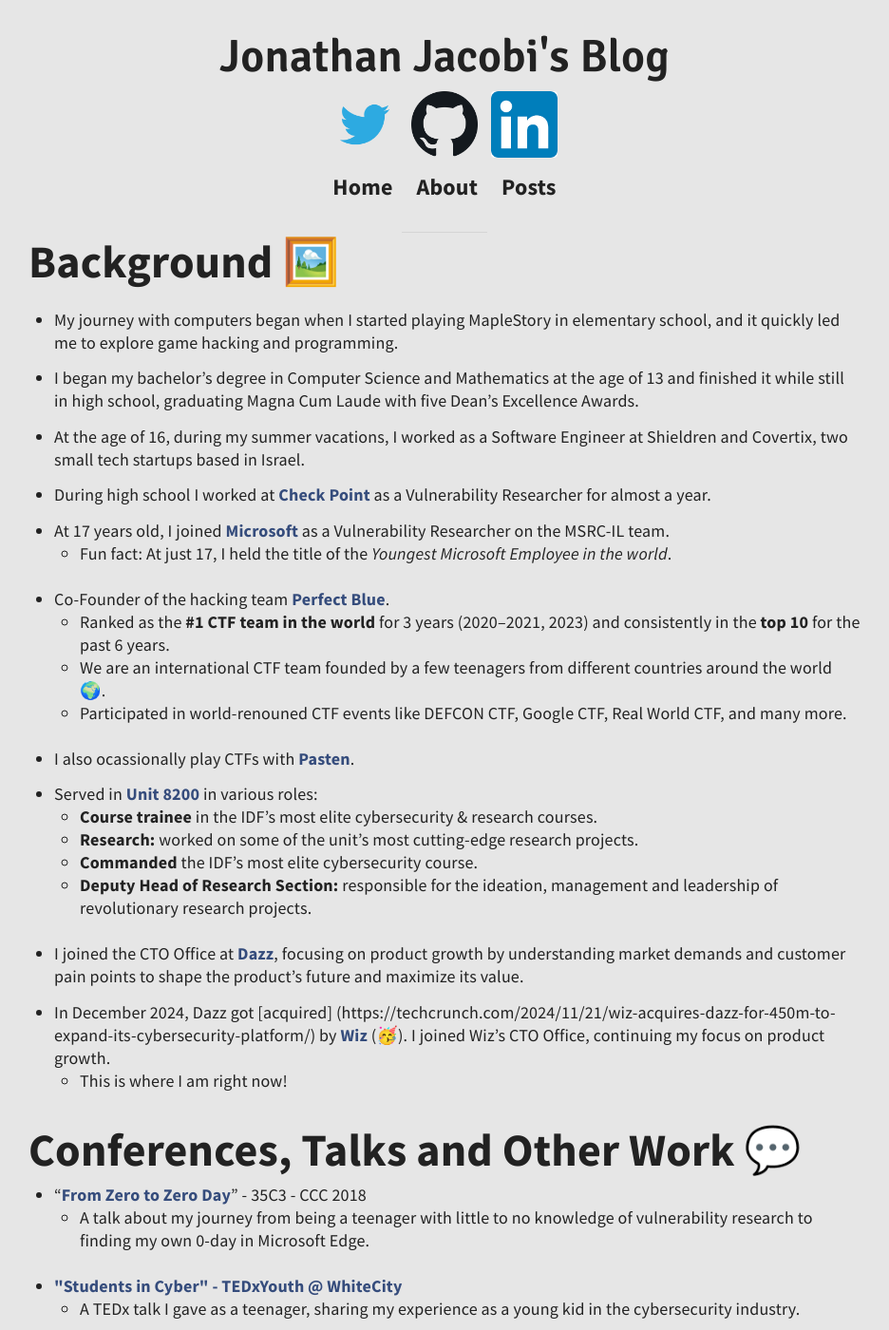
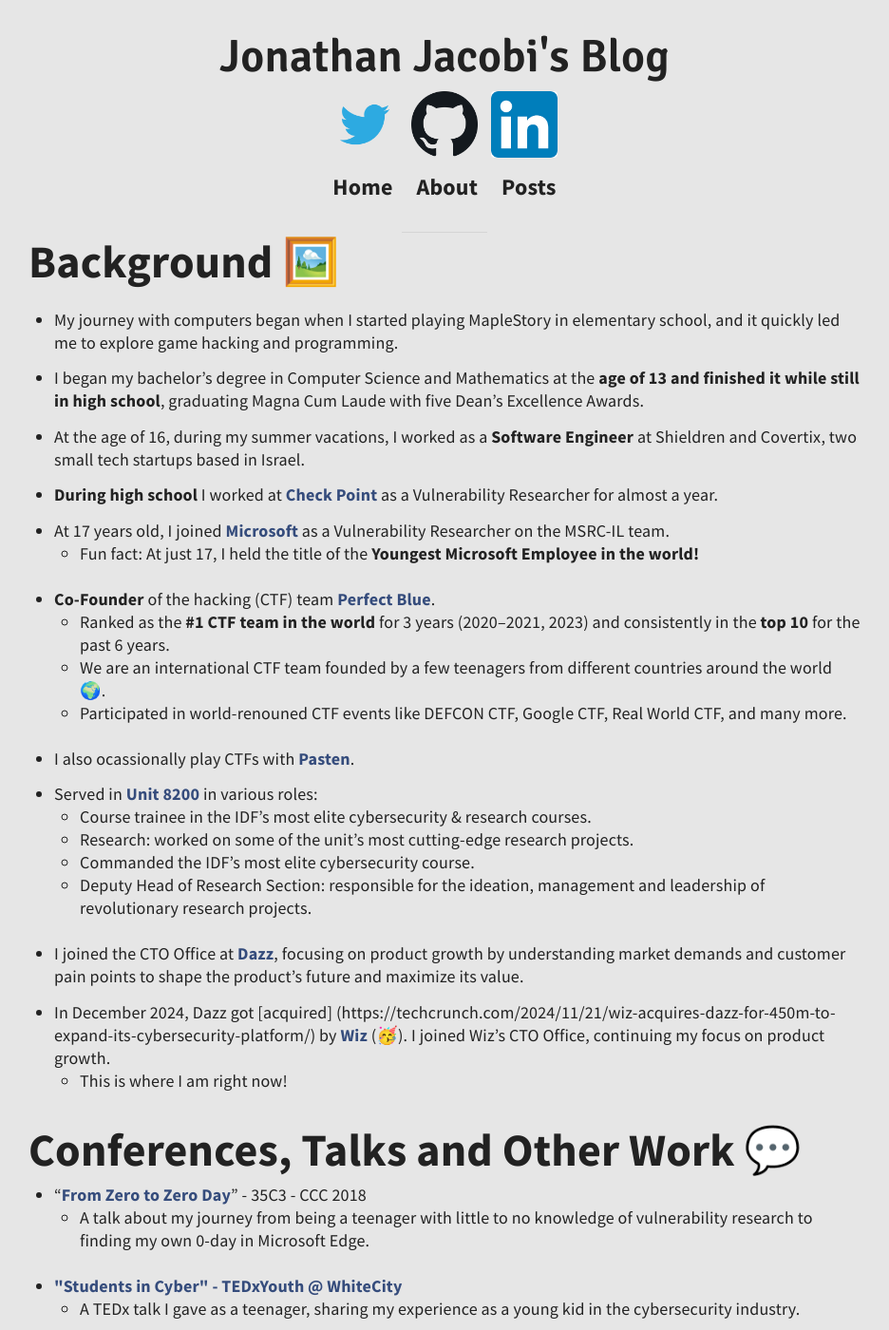
Before and after one commit to j0nathanj/j0nathanj.github.io, a Jekyll site: the page built from about.md, in a window 1280 px wide and 1400 px high. Shown: the whole window at 95% size, without its empty margins (172-1108 px from the left). Built offline with Jekyll 4.4.1, drawn with Linux system fonts in a browser that asks for light colours; our own code applies the rules of GitHub Pages for plain Markdown files; comment, search, counter and statistics services are not loaded; some of the changed text lies outside the part shown.

Commit message:
Update blog

```diff
--- a/about.md
+++ b/about.md
@@ -2,27 +2,27 @@
 
 * My journey with computers began when I started playing MapleStory in elementary school, and it quickly led me to explore game hacking and programming.
 
-* I began my bachelor's degree in Computer Science and Mathematics at the age of 13 and finished it while still in high school, graduating Magna Cum Laude with five Dean's Excellence Awards.
+* I began my bachelor's degree in Computer Science and Mathematics at the **age of 13 and finished it while still in high school**, graduating Magna Cum Laude with five Dean's Excellence Awards.
 
-* At the age of 16, during my summer vacations, I worked as a Software Engineer at Shieldren and Covertix, two small tech startups based in Israel.
+* At the age of 16, during my summer vacations, I worked as a **Software Engineer** at Shieldren and Covertix, two small tech startups based in Israel.
 
-* During high school I worked at [Check Point](https://www.checkpoint.com/) as a Vulnerability Researcher for almost a year.
+* **During high school** I worked at [Check Point](https://www.checkpoint.com/) as a Vulnerability Researcher for almost a year.
 
 * At 17 years old, I joined [Microsoft](https://www.microsoft.com/en-us/msrc) as a Vulnerability Researcher on the MSRC-IL team.
-    * Fun fact: At just 17, I held the title of the *Youngest Microsoft Employee in the world*.
+    * Fun fact: At just 17, I held the title of the **Youngest Microsoft Employee in the world!**
 
-* Co-Founder of the hacking team [Perfect Blue](https://perfect.blue/).
+* **Co-Founder** of the hacking (CTF) team [Perfect Blue](https://perfect.blue/).
   * Ranked as the **#1 CTF team in the world** for 3 years (2020–2021, 2023) and consistently in the **top 10** for the past 6 years.
   * We are an international CTF team founded by a few teenagers from different countries around the world 🌍.
   * Participated in world-renouned CTF events like DEFCON CTF, Google CTF, Real World CTF, and many more.
 
 * I also ocassionally play CTFs with [Pasten](https://twitter.com/pastenctf?lang=en).
 
-* Served in [Unit 8200](https://en.wikipedia.org/wiki/Unit_8200) in various roles:
-  * **Course trainee** in the IDF's most elite cybersecurity & research courses.
-  * **Research:** worked on some of the unit's most cutting-edge research projects.
-  * **Commanded** the IDF's most elite cybersecurity course.
-  * **Deputy Head of Research Section:** responsible for the ideation, management and leadership of revolutionary research projects.
+* Served in **[Unit 8200](https://en.wikipedia.org/wiki/Unit_8200)** in various roles:
+  * Course trainee in the IDF's most elite cybersecurity & research courses.
+  * Research: worked on some of the unit's most cutting-edge research projects.
+  * Commanded the IDF's most elite cybersecurity course.
+  * Deputy Head of Research Section: responsible for the ideation, management and leadership of revolutionary research projects.
 
 * I joined the CTO Office at [Dazz](dazz.io), focusing on product growth by understanding market demands and customer pain points to shape the product's future and maximize its value.
 
@@ -38,5 +38,6 @@
   * A TEDx talk I gave as a teenager, sharing my experience as a young kid in the cybersecurity industry.
 
 * ["P90 Rush B"](https://blog.perfect.blue/P90_Rush_B) - Finding a CS:GO 0day vulnerability while competing in a CTF
+  * A write-up on discovering a CS:GO 0-day vulnerability while competing in a CTF.
 
 ----
```
